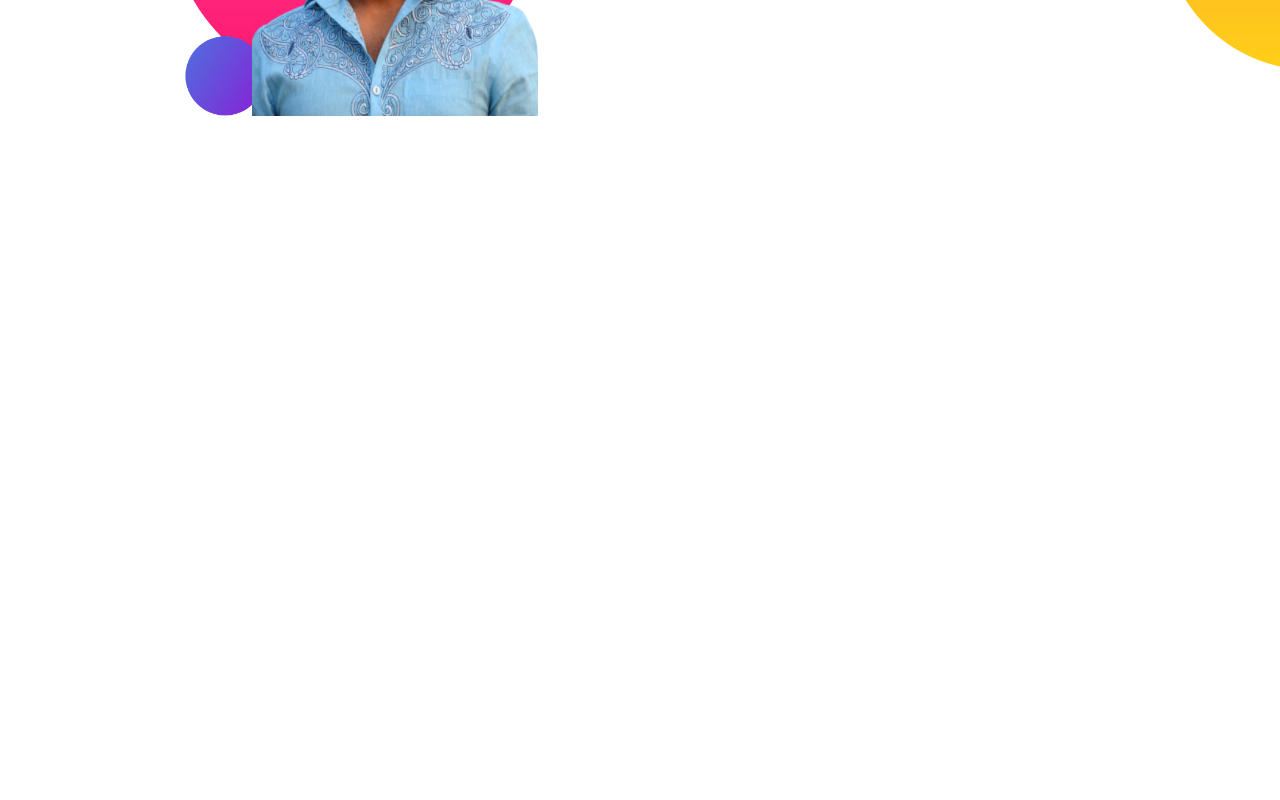
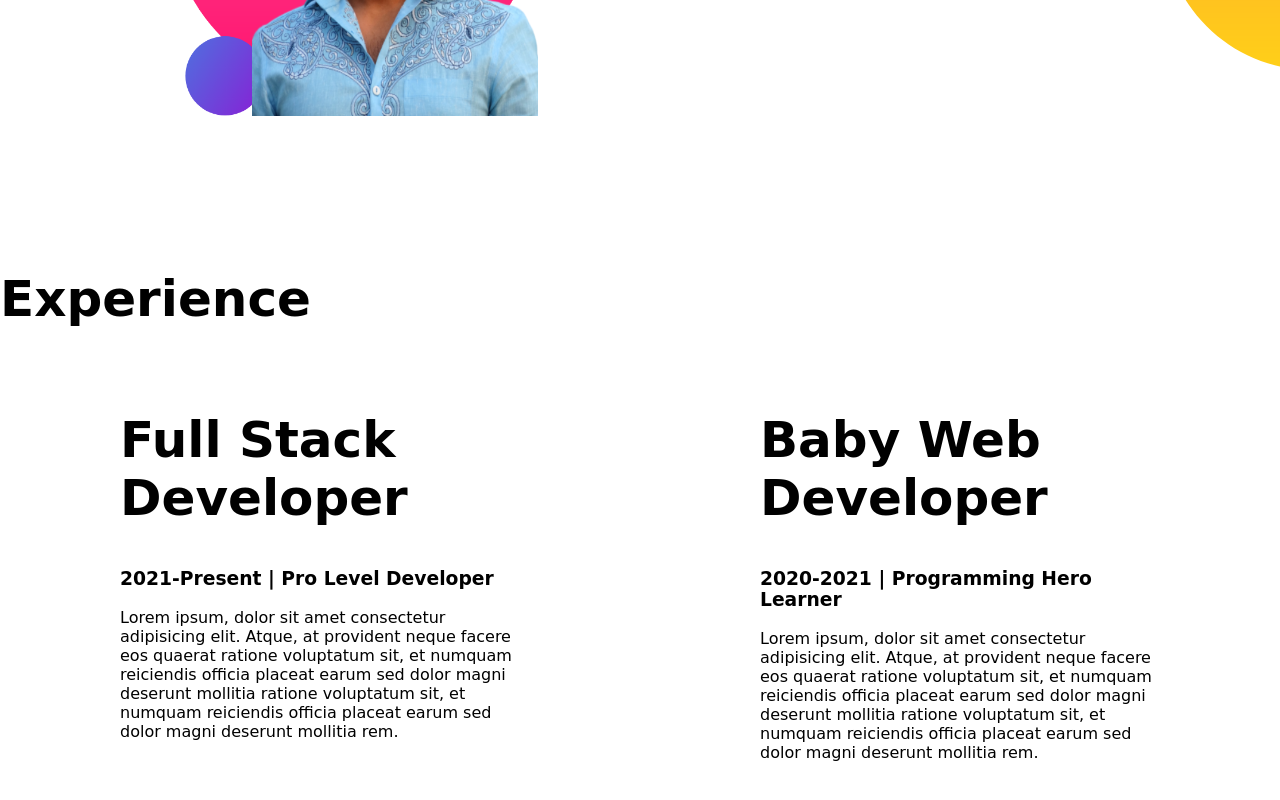
Before and after one commit to programmerzahid-jm/portfolio-website, a plain HTML site: page index.html in a window 1280 px wide. Shown: the part 915-1715 px from the top of the page. Before the commit the page ends 1185 px from the top, so only its background shows below. Drawn offline with Linux system fonts and the light colour scheme; a web font is replaced by a local one.

Commit message:
working last part

```diff
--- a/index.html
+++ b/index.html
@@ -14,7 +14,7 @@
 </head>
 
 <body>
-    <section class="top-banner">
+    <section class="top-banner flexible-container">
         <div class="half-width">
             <h1>Welcome To</h1>
             <h1><span>Designer Zahid</span> World</h1>
@@ -30,7 +30,7 @@
 
 
 
-    <section class="dream">
+    <section class="dream flexible-container">
         <div class="half-width"><img src="image/my-bg2 (2).png" alt=""></div>
         <div class="half-width2">
             <h2>Dream Big</h2>
@@ -38,13 +38,32 @@
             <p>Lorem, ipsum dolor sit amet consectetur adipisicing elit. Eum dignissimos temporibus vel porro numquam
                 veniam recusandae quasi doloribus cupiditate? Nam, totam? Recusandae quo qui doloribus voluptate alias!
                 Facilis sint laudantium earum iusto! Numquam quae, sint enim assumenda dolor ex omnis!</p>
-                <a class="link-button" href="https://www.linkedin.com/feed/">Download Resume</a>
+            <a class="link-button" href="https://www.linkedin.com/feed/">Download Resume</a>
         </div>
     </section>
 
 
-
-
+    <section class="experience-area">
+        <h1>Experience</h1>
+        <div class="flexible-container">
+            <div class="half-width3">
+                <h1>Full Stack Developer</h1>
+                <h3>2021-Present | Pro Level Developer</h3>
+                <p>Lorem ipsum, dolor sit amet consectetur adipisicing elit. Atque, at provident neque facere eos quaerat
+                    ratione voluptatum sit, et numquam reiciendis officia placeat earum sed dolor magni deserunt mollitia
+                    ratione voluptatum sit, et numquam reiciendis officia placeat earum sed dolor magni deserunt mollitia
+                    rem.</p>
+            </div>
+            <div class="half-width3">
+                <h1>Baby Web Developer</h1>
+                <h3>2020-2021 | Programming Hero Learner</h3>
+                <p>Lorem ipsum, dolor sit amet consectetur adipisicing elit. Atque, at provident neque facere eos quaerat
+                    ratione voluptatum sit, et numquam reiciendis officia placeat earum sed dolor magni deserunt mollitia
+                    ratione voluptatum sit, et numquam reiciendis officia placeat earum sed dolor magni deserunt mollitia
+                    rem.</p>
+            </div>
+        </div>
+    </section>
 
 
 </body>
--- a/style.css
+++ b/style.css
@@ -8,7 +8,7 @@ h1{
 span{
     color: orange;
 }
-section{
+.flexible-container{
     display: flex;
     margin-bottom: 150px;
 }
@@ -41,3 +41,9 @@ section{
     width: 50%;
     padding-right: 10%;
 }
+
+.half-width3{
+    width: 50%;
+    padding-left: 120px;
+    padding-right: 120px;
+}
```
